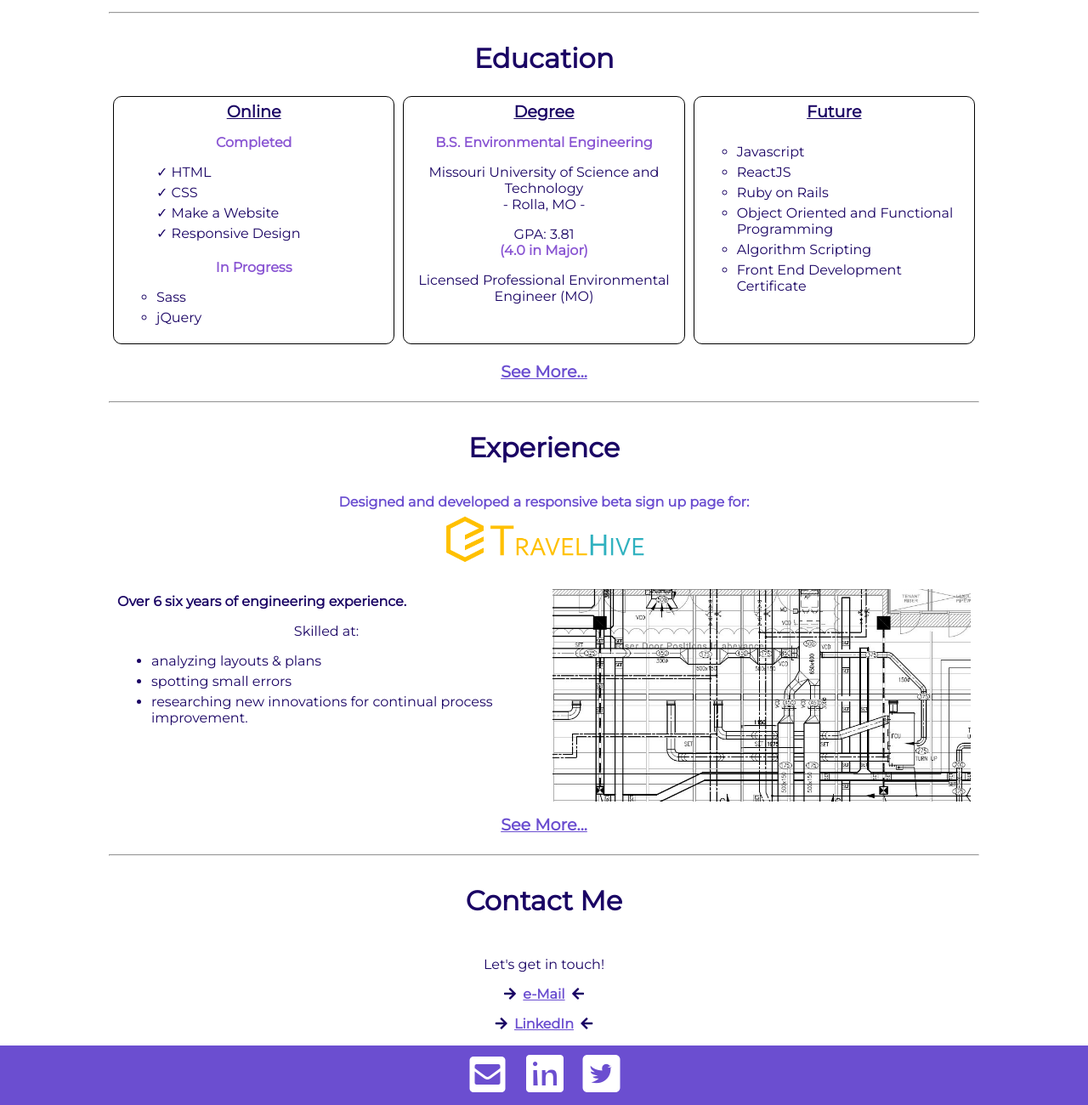
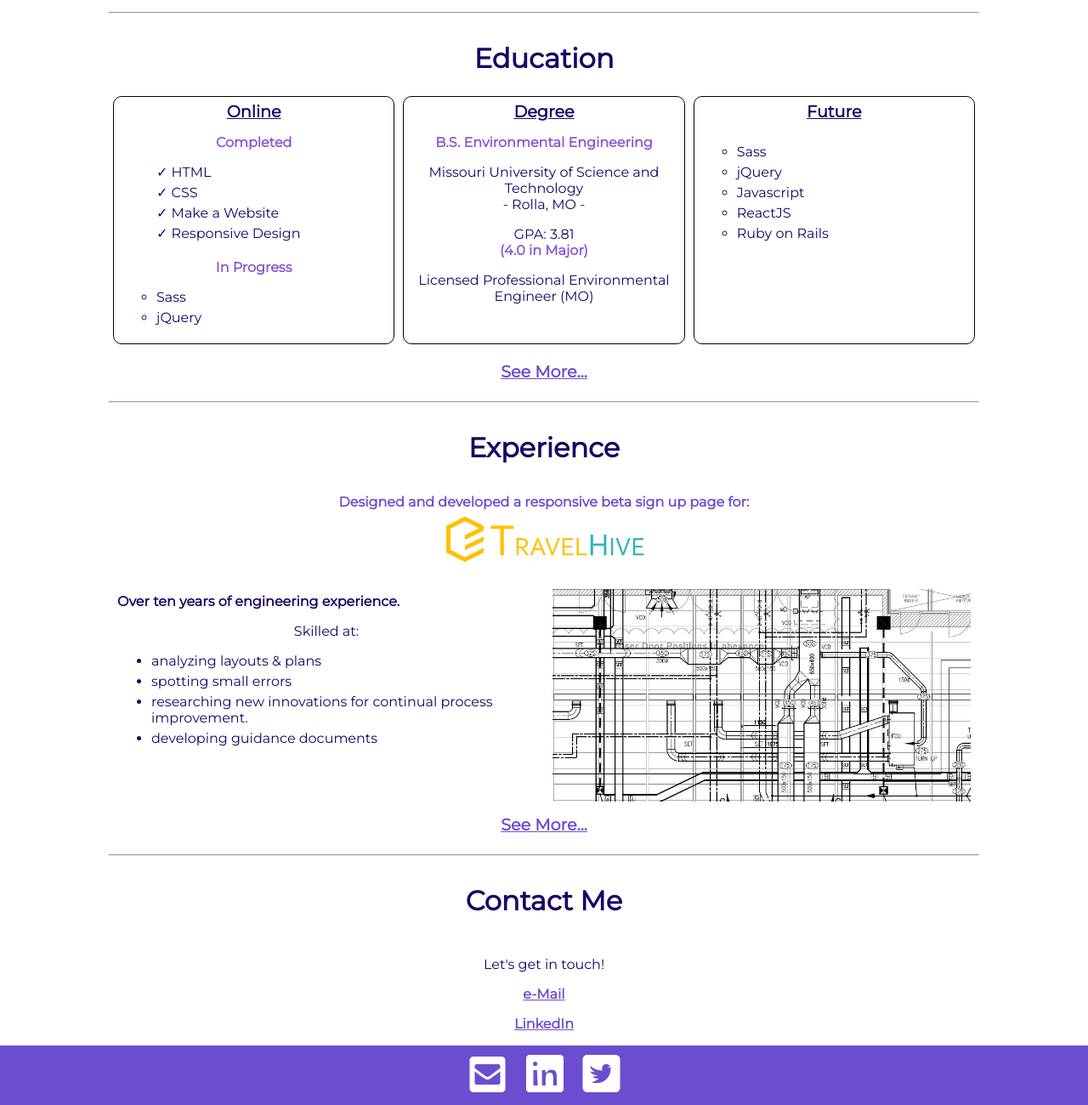
Before and after one commit to CailieAC/CailieAC.web, a plain HTML site: page index.html in a window 1280 px wide. Shown: the part 1255-2555 px from the top of the page at 85% size. Drawn offline with Linux system fonts and the light colour scheme.

Commit message:
Minor language updates

```diff
--- a/index.html
+++ b/index.html
@@ -109,12 +109,11 @@
 	<div class="right2 borderround">
 		<h4 class="u">Future</h4>
 		<ul class="circle">
+			<li>Sass</li>
+			<li>jQuery</li>
 			<li>Javascript</li>
 			<li>ReactJS</li>
 			<li>Ruby on Rails</li>
-			<li>Object Oriented and Functional Programming</li>
-			<li>Algorithm Scripting</li>
-			<li>Front End Development Certificate</li>
 		</ul>
 	</div>
 
@@ -132,12 +131,13 @@
 	</div>
 
 	<div class="left3">
-		<h5 class="leftalign">Over 6 six years of engineering experience.</h5>
+		<h5 class="leftalign">Over ten years of engineering experience.</h5>
 		<p>Skilled at:</p>
 		<ul>
 			<li>analyzing layouts & plans</li>
 			<li>spotting small errors</li>
 			<li>researching new innovations for continual process improvement.</li>
+			<li>developing guidance documents</li>
 		<ul>
 	</div>
 
@@ -155,8 +155,8 @@
 
 	<div class="spanmid">
 		<p>Let's get in touch!</p>
-		<p><i class="fas fa-arrow-right"></i>&nbsp <a href="mailto:carlileupfront@gmail.com">e-Mail</a>&nbsp <i class="fas fa-arrow-left"></i></p>
-		<p><i class="fas fa-arrow-right"></i>&nbsp <a href="https://www.linkedin.com/in/cailiecarlile/">LinkedIn</a>&nbsp <i class="fas fa-arrow-left"></i></p>
+		<p><a href="mailto:carlileupfront@gmail.com">e-Mail</a></p>
+		<p><a href="https://www.linkedin.com/in/cailiecarlile/">LinkedIn</a></p>
 	</div>
 
 	<!--New row-->
```
